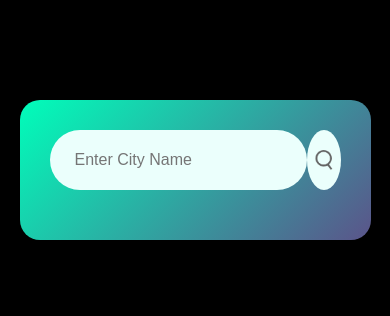
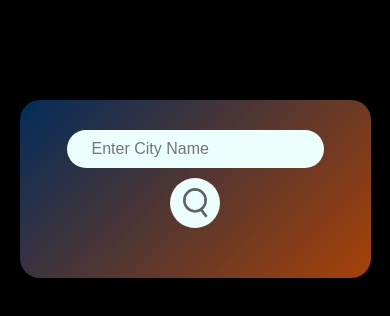
Before and after one commit to bhardwajjshubh/Weather-Forecast, a plain HTML site: page index.html in a window 390 px wide. Drawn offline with Linux system fonts and the light colour scheme.

Commit message:
index.css

```diff
--- a/index.css
+++ b/index.css
@@ -14,7 +14,7 @@ body {
 .card {
   width: 90%;
   max-width: 470px;
-  background: linear-gradient(135deg, #00feba, #5b548a);
+  background: linear-gradient(135deg, #032c5b, #a74107);
   color: #fff;
   margin: 100px auto 0;
   border-radius: 20px;
@@ -51,16 +51,16 @@ body {
   width: 60px;
   height: 60px;
   cursor: pointer;
-  position: relative;
+  display: flex; /* Ensure flex centering */
+  align-items: center;
+  justify-content: center;
+  padding: 0; /* Remove any padding */
+  flex-shrink: 0; /* Prevent shrinking */
 }
 
 .search button img {
-  width: 50%;
-  height: auto;
-  position: absolute;
-  top: 50%;
-  left: 50%;
-  transform: translate(-50%, -50%);
+  width: 50%; /* Ensure the image scales appropriately */
+  height: auto; /* Maintain aspect ratio */
 }
 
 /* Weather Display Styles */
@@ -119,8 +119,23 @@ body {
     padding: 30px;
   }
 
+  .search {
+    flex-direction: column;
+  }
+
   .search input {
+    margin-bottom: 10px;
     font-size: 16px;
+  }
+
+  .search button {
+    width: 50px;
+    height: 50px;
+  }
+
+  .search button img {
+    width: 50%;
+    height: auto;
   }
 
   .weather-icon {
@@ -148,9 +163,4 @@ body {
   .wind {
     font-size: 22px;
   }
-
-  /* Display error message on smaller screens */
-  #error-message {
-    display: block;
-  }
 }
```
